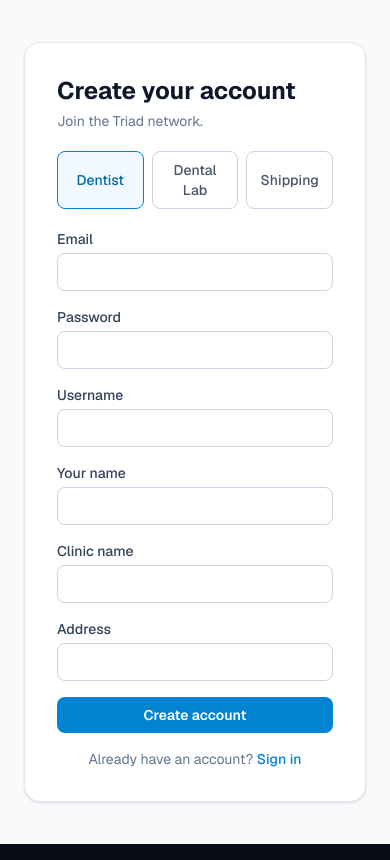
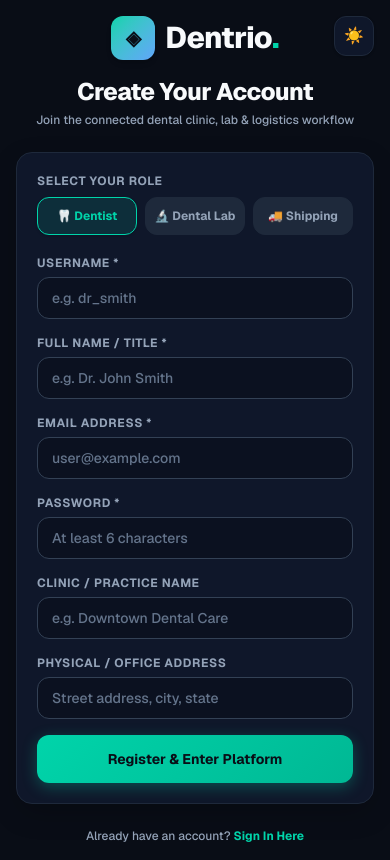
Before and after one commit to Ahmed-3011/dentrio, a Next.js app: page /signup in a window 390 px wide. Built offline with nearby package versions, Linux system fonts and the light colour scheme.

Commit message:
Fix signup input contrast and mobile responsiveness across views

```diff
--- a/src/app/signup/page.tsx
+++ b/src/app/signup/page.tsx
@@ -3,6 +3,7 @@
 import { useState } from 'react';
 import { useRouter } from 'next/navigation';
 import Link from 'next/link';
+import { useTheme } from '@/components/ThemeProvider';
 
 type Role = 'DENTIST' | 'LAB' | 'SHIPPING';
 
@@ -14,6 +15,7 @@ const ROLE_HOME: Record<Role, string> = {
 
 export default function SignupPage() {
   const router = useRouter();
+  const { theme, toggleTheme } = useTheme();
   const [role, setRole] = useState<Role>('DENTIST');
   const [form, setForm] = useState<Record<string, string>>({});
   const [error, setError] = useState('');
@@ -27,20 +29,28 @@ export default function SignupPage() {
     e.preventDefault();
     setBusy(true);
     setError('');
+
+    if (!form.email || !form.password || !form.username || !form.name) {
+      setError('Please complete all required fields.');
+      setBusy(false);
+      return;
+    }
+
     const payload = {
-      email: form.email,
-      username: form.username,
+      email: form.email.trim(),
+      username: form.username.trim(),
       password: form.password,
-      name: form.name,
+      name: form.name.trim(),
       role,
-      clinicName: form.clinicName,
-      labName: form.labName,
-      companyName: form.companyName,
-      specialties: form.specialties,
-      materials: form.materials,
-      turnaroundDays: form.turnaroundDays ? Number(form.turnaroundDays) : undefined,
-      address: form.address,
+      clinicName: form.clinicName?.trim() || form.name.trim(),
+      labName: form.labName?.trim() || form.name.trim(),
+      companyName: form.companyName?.trim() || form.name.trim(),
+      specialties: form.specialties?.trim() || '',
+      materials: form.materials?.trim() || '',
+      turnaroundDays: form.turnaroundDays ? Number(form.turnaroundDays) : 3,
+      address: form.address?.trim() || '',
     };
+
     try {
       const res = await fetch('/api/auth/signup', {
         method: 'POST',
@@ -49,114 +59,264 @@ export default function SignupPage() {
       });
       const data = await res.json();
       if (!res.ok) {
-        setError(data.error || 'Signup failed');
+        setError(data.error || 'Signup registration failed');
         setBusy(false);
         return;
       }
       router.push(ROLE_HOME[role]);
+      router.refresh();
     } catch {
-      setError('Network error');
+      setError('Network connection error. Please try again.');
       setBusy(false);
     }
   }
 
-  const input = "w-full rounded-lg border border-slate-300 px-3 py-2 text-sm focus:border-sky-500 focus:outline-none focus:ring-1 focus:ring-sky-500";
+  return (
+    <main className="relative flex min-h-screen flex-col items-center justify-center p-4 sm:p-6 lg:p-8 bg-[var(--bg)] text-[var(--text)] transition-colors">
+      {/* Theme Toggle Button */}
+      <div className="absolute top-4 right-4 sm:top-6 sm:right-6">
+        <button
+          onClick={toggleTheme}
+          type="button"
+          aria-label="Toggle Theme"
+          className="flex h-10 w-10 items-center justify-center rounded-xl border border-[var(--border)] bg-[var(--bg-card)] text-[var(--text)] shadow-sm transition hover:border-[var(--accent)]"
+        >
+          {theme === 'dark' ? '☀️' : '🌙'}
+        </button>
+      </div>
 
-  return (
-    <main className="flex flex-1 items-center justify-center bg-slate-50 p-6">
-      <div className="w-full max-w-lg rounded-2xl border border-slate-200 bg-white p-8 shadow-sm">
-        <h1 className="text-2xl font-bold text-slate-900">Create your account</h1>
-        <p className="mt-1 text-sm text-slate-500">Join the Triad network.</p>
+      <div className="w-full max-w-lg">
+        {/* Brand Header */}
+        <div className="mb-6 text-center">
+          <Link href="/" className="inline-flex items-center gap-2.5">
+            <div className="flex h-11 w-11 items-center justify-center rounded-xl bg-gradient-to-br from-[var(--dentist)] to-[var(--lab)] text-xl font-bold text-[#0a0e17] shadow-md">
+              ◈
+            </div>
+            <span className="text-3xl font-extrabold tracking-tight text-[var(--text)]">
+              Dentrio<span className="text-[var(--accent)]">.</span>
+            </span>
+          </Link>
+          <h1 className="mt-4 text-2xl font-extrabold tracking-tight text-[var(--text)] sm:text-3xl">
+            Create Your Account
+          </h1>
+          <p className="mt-1 text-xs sm:text-sm font-medium text-[var(--text-muted)]">
+            Join the connected dental clinic, lab & logistics workflow
+          </p>
+        </div>
 
-        <div className="mt-5 grid grid-cols-3 gap-2">
+        {/* Signup Card */}
+        <div className="dentrio-card rounded-2xl p-5 sm:p-8">
+          {/* Role Picker */}
+          <div>
+            <label className="mb-2 block text-xs font-bold uppercase tracking-wider text-[var(--text-muted)]">
+              Select Your Role
+            </label>
+            <div className="grid grid-cols-3 gap-2">
               {(['DENTIST', 'LAB', 'SHIPPING'] as Role[]).map((r) => (
                 <button
                   key={r}
                   type="button"
                   onClick={() => setRole(r)}
                   className={
-                'rounded-lg border px-3 py-2 text-sm font-medium transition ' +
+                    'rounded-xl border py-2.5 px-2 text-center text-xs font-bold transition ' +
                     (role === r
-                  ? 'border-sky-600 bg-sky-50 text-sky-700'
-                  : 'border-slate-300 text-slate-600 hover:bg-slate-50')
+                      ? 'border-[var(--accent)] bg-[var(--accent-dim)] text-[var(--accent)] shadow-sm'
+                      : 'border-[var(--border)] bg-[var(--bg-elevated)] text-[var(--text-muted)] hover:border-[var(--accent)] hover:text-[var(--text)]')
                   }
                 >
-              {r === 'DENTIST' ? 'Dentist' : r === 'LAB' ? 'Dental Lab' : 'Shipping'}
+                  {r === 'DENTIST' ? '🦷 Dentist' : r === 'LAB' ? '🔬 Dental Lab' : '🚚 Shipping'}
                 </button>
               ))}
             </div>
+          </div>
 
           <form onSubmit={onSubmit} className="mt-5 space-y-4">
+            <div className="grid grid-cols-1 gap-4 sm:grid-cols-2">
               <div>
-            <label className="mb-1 block text-sm font-medium text-slate-700">Email</label>
-            <input type="email" required value={form.email || ''} onChange={(e) => set('email', e.target.value)} className={input} />
-          </div>
-          <div>
-            <label className="mb-1 block text-sm font-medium text-slate-700">Password</label>
-            <input type="password" required minLength={6} value={form.password || ''} onChange={(e) => set('password', e.target.value)} className={input} />
-          </div>
-          <div>
-            <label className="mb-1 block text-sm font-medium text-slate-700">Username</label>
-            <input type="text" required value={form.username || ''} onChange={(e) => set('username', e.target.value)} className={input} />
-          </div>
-          <div>
-            <label className="mb-1 block text-sm font-medium text-slate-700">Your name</label>
-            <input type="text" required value={form.name || ''} onChange={(e) => set('name', e.target.value)} className={input} />
+                <label className="mb-1.5 block text-xs font-bold uppercase tracking-wider text-[var(--text-muted)]">
+                  Username *
+                </label>
+                <input
+                  type="text"
+                  autoComplete="username"
+                  required
+                  placeholder="e.g. dr_smith"
+                  value={form.username || ''}
+                  onChange={(e) => set('username', e.target.value)}
+                  className="dentrio-input w-full rounded-xl px-3.5 py-2.5 text-sm font-semibold placeholder:text-[var(--input-placeholder)]"
+                />
               </div>
 
+              <div>
+                <label className="mb-1.5 block text-xs font-bold uppercase tracking-wider text-[var(--text-muted)]">
+                  Full Name / Title *
+                </label>
+                <input
+                  type="text"
+                  required
+                  placeholder="e.g. Dr. John Smith"
+                  value={form.name || ''}
+                  onChange={(e) => set('name', e.target.value)}
+                  className="dentrio-input w-full rounded-xl px-3.5 py-2.5 text-sm font-semibold placeholder:text-[var(--input-placeholder)]"
+                />
+              </div>
+            </div>
+
+            <div className="grid grid-cols-1 gap-4 sm:grid-cols-2">
+              <div>
+                <label className="mb-1.5 block text-xs font-bold uppercase tracking-wider text-[var(--text-muted)]">
+                  Email Address *
+                </label>
+                <input
+                  type="email"
+                  required
+                  placeholder="user@example.com"
+                  value={form.email || ''}
+                  onChange={(e) => set('email', e.target.value)}
+                  className="dentrio-input w-full rounded-xl px-3.5 py-2.5 text-sm font-semibold placeholder:text-[var(--input-placeholder)]"
+                />
+              </div>
+
+              <div>
+                <label className="mb-1.5 block text-xs font-bold uppercase tracking-wider text-[var(--text-muted)]">
+                  Password *
+                </label>
+                <input
+                  type="password"
+                  required
+                  minLength={6}
+                  placeholder="At least 6 characters"
+                  value={form.password || ''}
+                  onChange={(e) => set('password', e.target.value)}
+                  className="dentrio-input w-full rounded-xl px-3.5 py-2.5 text-sm font-semibold placeholder:text-[var(--input-placeholder)]"
+                />
+              </div>
+            </div>
+
+            {/* Dynamic Role Fields */}
             {role === 'DENTIST' && (
               <div>
-              <label className="mb-1 block text-sm font-medium text-slate-700">Clinic name</label>
-              <input type="text" value={form.clinicName || ''} onChange={(e) => set('clinicName', e.target.value)} className={input} />
+                <label className="mb-1.5 block text-xs font-bold uppercase tracking-wider text-[var(--text-muted)]">
+                  Clinic / Practice Name
+                </label>
+                <input
+                  type="text"
+                  placeholder="e.g. Downtown Dental Care"
+                  value={form.clinicName || ''}
+                  onChange={(e) => set('clinicName', e.target.value)}
+                  className="dentrio-input w-full rounded-xl px-3.5 py-2.5 text-sm font-semibold placeholder:text-[var(--input-placeholder)]"
+                />
               </div>
             )}
+
             {role === 'LAB' && (
               <>
                 <div>
-                <label className="mb-1 block text-sm font-medium text-slate-700">Lab name</label>
-                <input type="text" required value={form.labName || ''} onChange={(e) => set('labName', e.target.value)} className={input} />
+                  <label className="mb-1.5 block text-xs font-bold uppercase tracking-wider text-[var(--text-muted)]">
+                    Dental Lab Name *
+                  </label>
+                  <input
+                    type="text"
+                    required
+                    placeholder="e.g. Apex Precision Dental Lab"
+                    value={form.labName || ''}
+                    onChange={(e) => set('labName', e.target.value)}
+                    className="dentrio-input w-full rounded-xl px-3.5 py-2.5 text-sm font-semibold placeholder:text-[var(--input-placeholder)]"
+                  />
                 </div>
-              <div className="grid grid-cols-2 gap-3">
+
+                <div className="grid grid-cols-1 gap-3 sm:grid-cols-2">
                   <div>
-                  <label className="mb-1 block text-sm font-medium text-slate-700">Specialties</label>
-                  <input type="text" placeholder="Crowns, Bridges…" value={form.specialties || ''} onChange={(e) => set('specialties', e.target.value)} className={input} />
+                    <label className="mb-1.5 block text-xs font-bold uppercase tracking-wider text-[var(--text-muted)]">
+                      Specialties
+                    </label>
+                    <input
+                      type="text"
+                      placeholder="Crowns, Bridges, Aligners"
+                      value={form.specialties || ''}
+                      onChange={(e) => set('specialties', e.target.value)}
+                      className="dentrio-input w-full rounded-xl px-3.5 py-2.5 text-sm font-semibold placeholder:text-[var(--input-placeholder)]"
+                    />
                   </div>
                   <div>
-                  <label className="mb-1 block text-sm font-medium text-slate-700">Materials</label>
-                  <input type="text" placeholder="Zirconia, EMAX…" value={form.materials || ''} onChange={(e) => set('materials', e.target.value)} className={input} />
+                    <label className="mb-1.5 block text-xs font-bold uppercase tracking-wider text-[var(--text-muted)]">
+                      Materials
+                    </label>
+                    <input
+                      type="text"
+                      placeholder="Zirconia, EMAX, Titanium"
+                      value={form.materials || ''}
+                      onChange={(e) => set('materials', e.target.value)}
+                      className="dentrio-input w-full rounded-xl px-3.5 py-2.5 text-sm font-semibold placeholder:text-[var(--input-placeholder)]"
+                    />
                   </div>
                 </div>
+
                 <div>
-                <label className="mb-1 block text-sm font-medium text-slate-700">Typical turnaround (days)</label>
-                <input type="number" min={0} value={form.turnaroundDays || ''} onChange={(e) => set('turnaroundDays', e.target.value)} className={input} />
+                  <label className="mb-1.5 block text-xs font-bold uppercase tracking-wider text-[var(--text-muted)]">
+                    Typical Turnaround (Business Days)
+                  </label>
+                  <input
+                    type="number"
+                    min={1}
+                    placeholder="e.g. 3"
+                    value={form.turnaroundDays || ''}
+                    onChange={(e) => set('turnaroundDays', e.target.value)}
+                    className="dentrio-input w-full rounded-xl px-3.5 py-2.5 text-sm font-semibold placeholder:text-[var(--input-placeholder)]"
+                  />
                 </div>
               </>
             )}
+
             {role === 'SHIPPING' && (
               <div>
-              <label className="mb-1 block text-sm font-medium text-slate-700">Company name</label>
-              <input type="text" value={form.companyName || ''} onChange={(e) => set('companyName', e.target.value)} className={input} />
+                <label className="mb-1.5 block text-xs font-bold uppercase tracking-wider text-[var(--text-muted)]">
+                  Logistics Company Name
+                </label>
+                <input
+                  type="text"
+                  placeholder="e.g. Swift Dental Express"
+                  value={form.companyName || ''}
+                  onChange={(e) => set('companyName', e.target.value)}
+                  className="dentrio-input w-full rounded-xl px-3.5 py-2.5 text-sm font-semibold placeholder:text-[var(--input-placeholder)]"
+                />
               </div>
             )}
 
             <div>
-            <label className="mb-1 block text-sm font-medium text-slate-700">Address</label>
-            <input type="text" value={form.address || ''} onChange={(e) => set('address', e.target.value)} className={input} />
+              <label className="mb-1.5 block text-xs font-bold uppercase tracking-wider text-[var(--text-muted)]">
+                Physical / Office Address
+              </label>
+              <input
+                type="text"
+                placeholder="Street address, city, state"
+                value={form.address || ''}
+                onChange={(e) => set('address', e.target.value)}
+                className="dentrio-input w-full rounded-xl px-3.5 py-2.5 text-sm font-semibold placeholder:text-[var(--input-placeholder)]"
+              />
             </div>
 
-          {error && <p className="text-sm text-red-600">{error}</p>}
+            {error && (
+              <div className="rounded-xl border border-red-500/30 bg-red-950/40 p-3.5 text-xs font-bold text-red-400">
+                {error}
+              </div>
+            )}
+
             <button
               type="submit"
               disabled={busy}
-            className="w-full rounded-lg bg-sky-600 px-4 py-2 text-sm font-semibold text-white hover:bg-sky-700 disabled:opacity-50"
+              className="btn-accent flex w-full items-center justify-center gap-2 rounded-xl py-3.5 text-sm font-bold text-[#0a0e17] shadow-md disabled:opacity-50"
             >
-            {busy ? 'Creating…' : 'Create account'}
+              {busy ? 'Creating account & setting up…' : 'Register & Enter Platform'}
             </button>
           </form>
-        <p className="mt-4 text-center text-sm text-slate-500">
+        </div>
+
+        {/* Footer Link */}
+        <p className="mt-6 text-center text-xs font-medium text-[var(--text-muted)]">
           Already have an account?{' '}
-          <Link href="/login" className="font-medium text-sky-600 hover:underline">
-            Sign in
+          <Link href="/login" className="font-bold text-[var(--accent)] hover:underline">
+            Sign In Here
           </Link>
         </p>
       </div>
```
Lines whose indentation alone changed are shown as unchanged.
